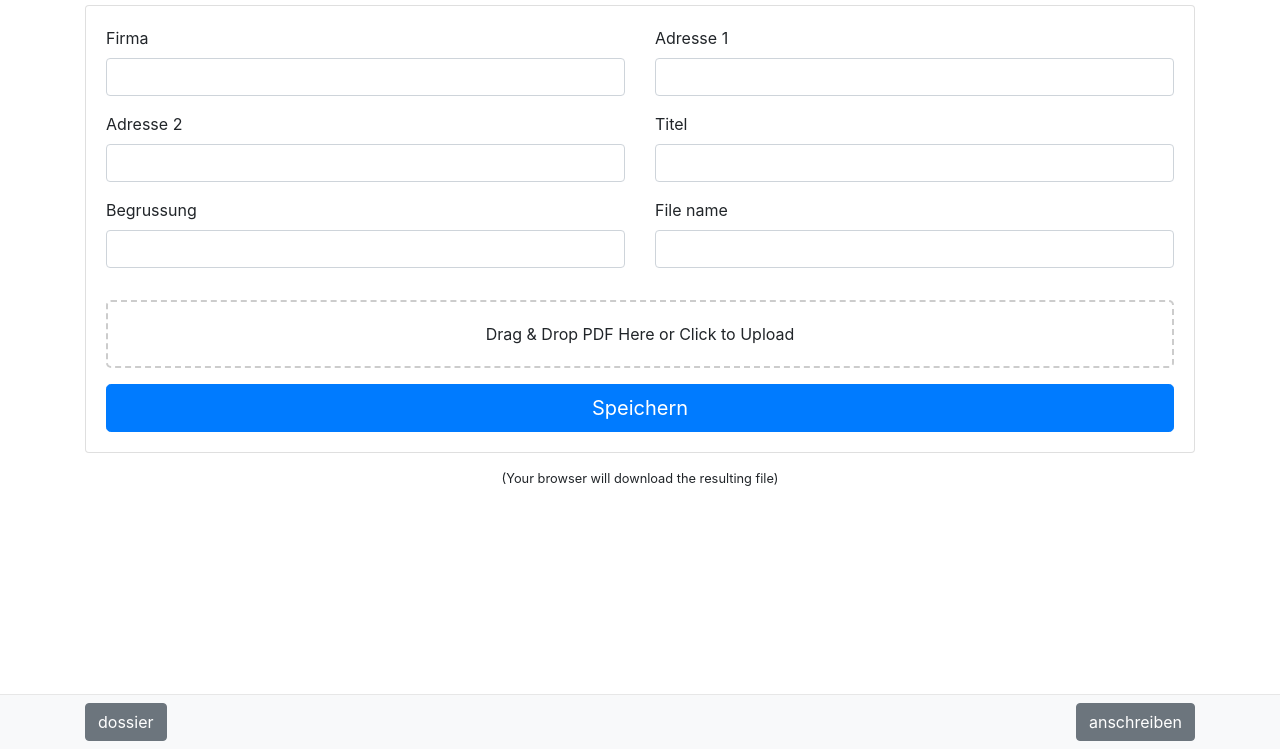
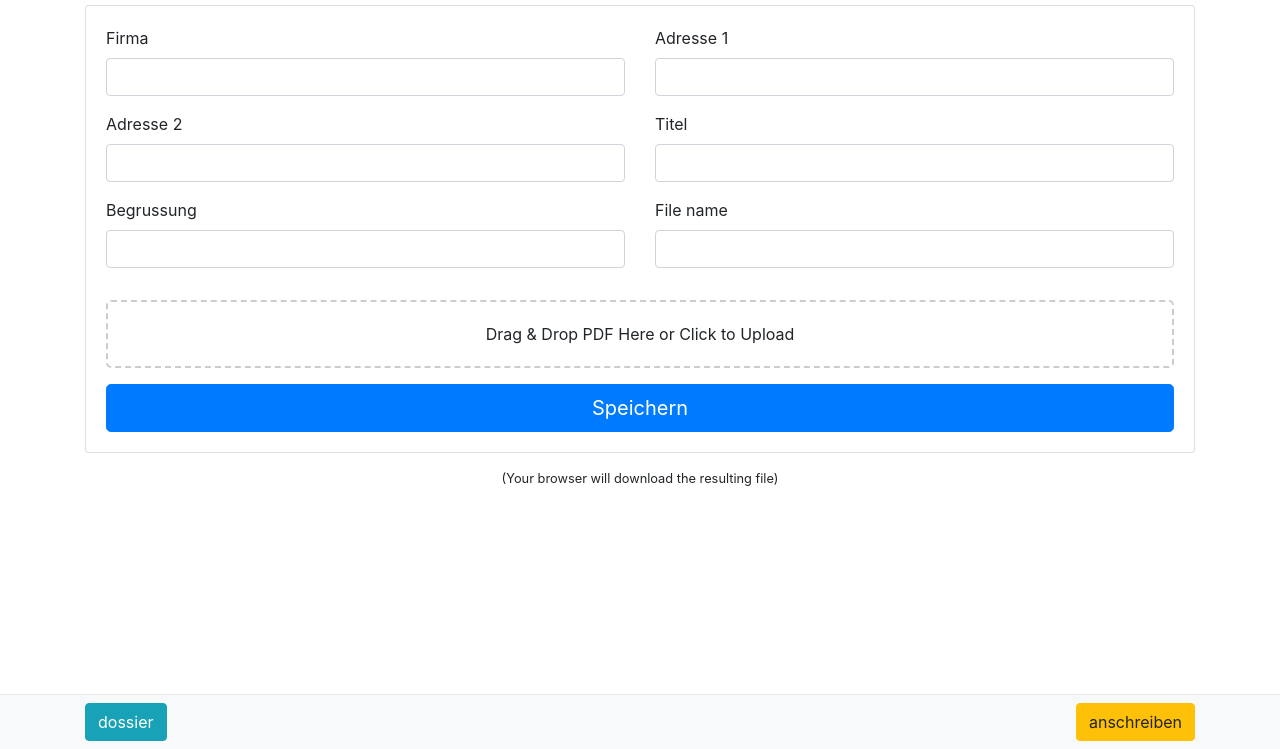
Before and after one commit to Khalil-hydra/pdf, a plain HTML site: page index.html in a window 1280 px wide. Shown: the part 51-800 px from the top of the page. Drawn offline with nearby package versions, Linux system fonts and the light colour scheme; a script that the page names is missing.

Commit message:
Update index.html

```diff
--- a/index.html
+++ b/index.html
@@ -112,10 +112,10 @@
     <p class="small text-center mt-3">(Your browser will download the resulting file)</p>
   </div>
 
-  <nav class="navbar bottom-navbar">
+ <nav class="navbar bottom-navbar">
     <div class="container">
-      <button type="button" class="btn btn-secondary mr-2"  onclick="showMainContainer()">dossier</button>
-      <button type="button" class="btn  btn-secondary" onclick="showSecondaryContainer()">anschreiben</button>
+      <button type="button" class="btn btn-info mr-2" onclick="showMainContainer()">dossier</button>
+      <button type="button" class="btn btn-warning" onclick="showSecondaryContainer()">anschreiben</button>
     </div>
   </nav>
 
```
